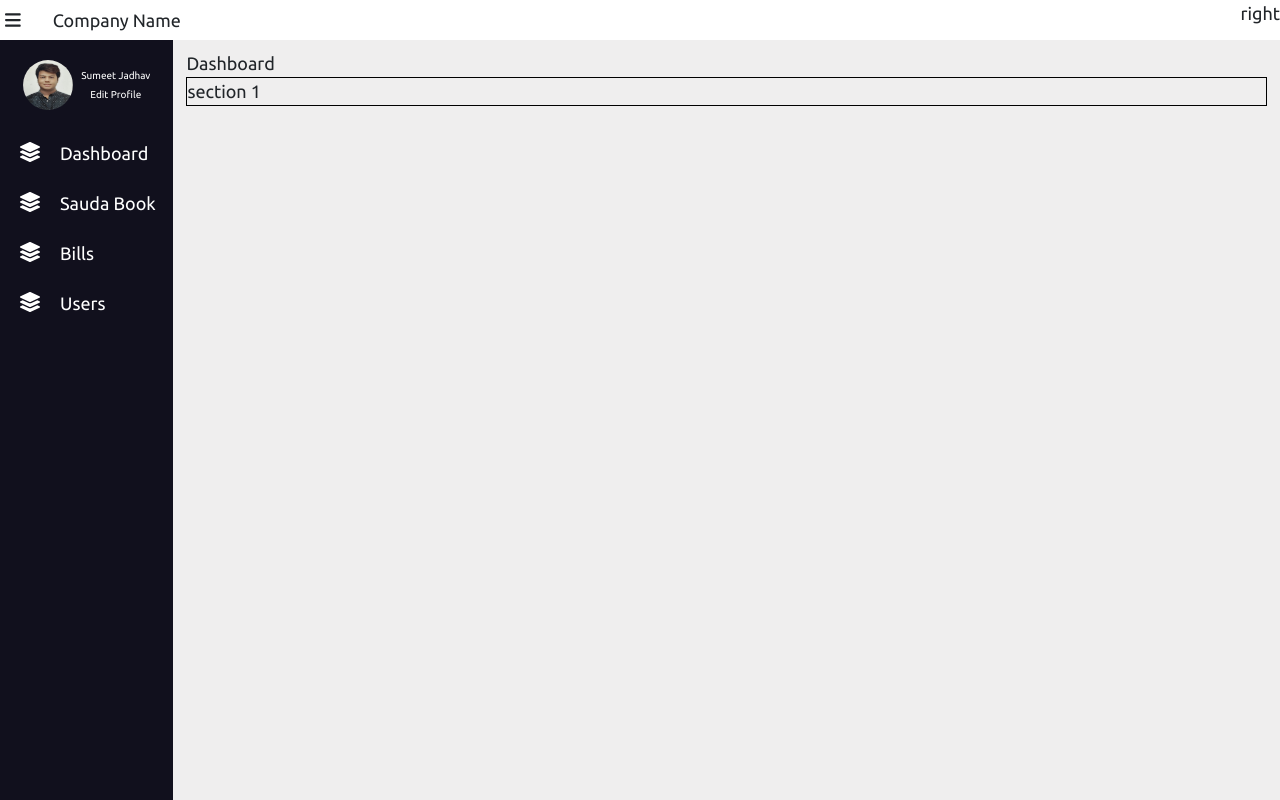
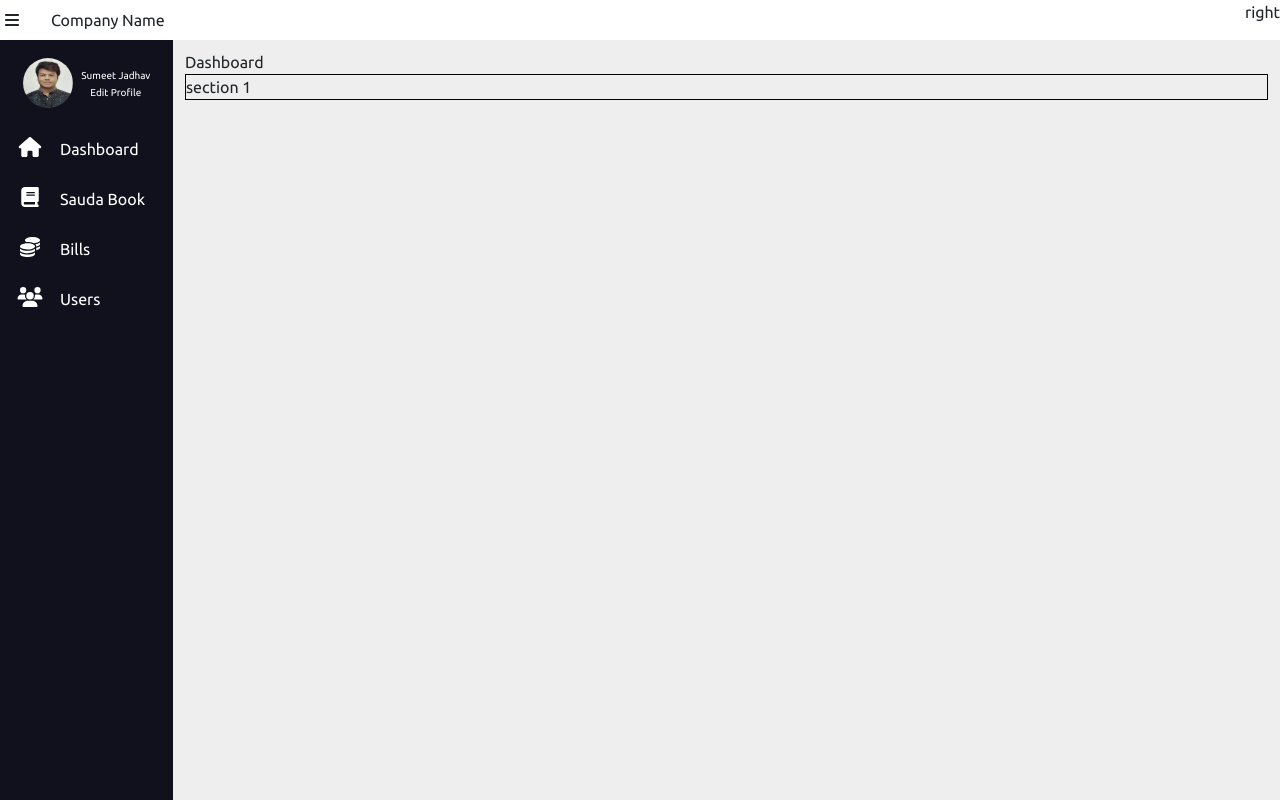
Before and after one commit to sumeet030990/react-dashboard, a React (Create React App) app: page / in a window 1280 px wide. Built offline with nearby package versions, Linux system fonts and the light colour scheme; a web font is replaced by a local one.

Commit message:
Sidebar completed

```diff
--- a/src/components/Sidebar/Sidebar.css
+++ b/src/components/Sidebar/Sidebar.css
@@ -25,6 +25,31 @@
   color: var(--white-color);
 }
 
+/* tooltip hover */
+.nav-links-ul.full-navbar li .tooltip-menu {
+  display: none;
+}
+.nav-links-ul li .tooltip-menu {
+  position: absolute;
+  background: var(--white-color);
+  width: 122px;
+  height: 35px;
+  box-shadow: 0 5px 10px rgba(0, 0, 0, 0.2);
+  left: 122px;
+  transform: translate(-50%, -50%);
+  border-radius: 6px;
+  line-height: 35px;
+  text-align: center;
+  transition: 0s;
+  z-index: 2;
+  opacity: 0;
+  pointer-events: none;
+}
+
+.nav-links-ul li:hover .tooltip-menu {
+  transition: all 0.5s ease;
+  opacity: 1;
+}
 .profile-section {
   display: flex;
   align-items: center;
@@ -32,7 +57,7 @@
   margin-top: 10%;
 }
 
-.profile-section.minimized-navbar{
+.profile-section.minimized-navbar {
   display: inline-flex;
   margin-left: 4%;
 }
@@ -64,13 +89,11 @@
 @media only screen and (max-width: 768px) {
   /* For mobile phones: */
   .profile-section.full-navbar {
-    flex-direction: column
+    flex-direction: column;
   }
 
   .nav-links-ul li svg {
     height: 15px;
     min-width: 35px;
   }
-
-
 }
--- a/src/components/Sidebar/Sidebar.tsx
+++ b/src/components/Sidebar/Sidebar.tsx
@@ -1,7 +1,7 @@
 import { Link } from 'react-router-dom';
 import './Sidebar.css';
 import { FontAwesomeIcon } from '@fortawesome/react-fontawesome';
-import { faLayerGroup } from '@fortawesome/free-solid-svg-icons';
+import { faBook, faCoins, faHouse, faUsers } from '@fortawesome/free-solid-svg-icons';
 import { NAVBAR_MODES } from '../../utils/constants';
 
 type SidebarProps = {
@@ -23,22 +23,26 @@ function Sidebar({ navbarMode }: SidebarProps) {
           <p>Edit Profile</p>
         </div>
       </div>
-      <ul className="nav-links-ul">
+      <ul className={`nav-links-ul ${NAVBAR_MODES[navbarMode]}`}>
         <li>
-          <FontAwesomeIcon icon={faLayerGroup} />
+          <FontAwesomeIcon icon={faHouse} />
           <Link to={''}>Dashboard</Link>
+          <span className="tooltip-menu">Dashboard</span>
         </li>
         <li>
-          <FontAwesomeIcon icon={faLayerGroup} />
+          <FontAwesomeIcon icon={faBook} />
           <Link to={''}>Sauda Book</Link>
+          <span className="tooltip-menu">Sauda Book</span>
         </li>
         <li>
-          <FontAwesomeIcon icon={faLayerGroup} />
+          <FontAwesomeIcon icon={faCoins} />
           <Link to={''}>Bills</Link>
+          <span className="tooltip-menu">Bills</span>
         </li>
         <li>
-          <FontAwesomeIcon icon={faLayerGroup} />
+          <FontAwesomeIcon icon={faUsers} />
           <Link to={''}>Users</Link>
+          <span className="tooltip-menu">Users</span>
         </li>
       </ul>
     </div>
--- a/src/index.css
+++ b/src/index.css
@@ -6,7 +6,7 @@
   padding: 0;
   box-sizing: border-box;
   font-family: 'Aldrich','Ubuntu', sans-serif;
-  font-size: 18px;
+  font-size: 16px;
 }
 
 :root{
```
